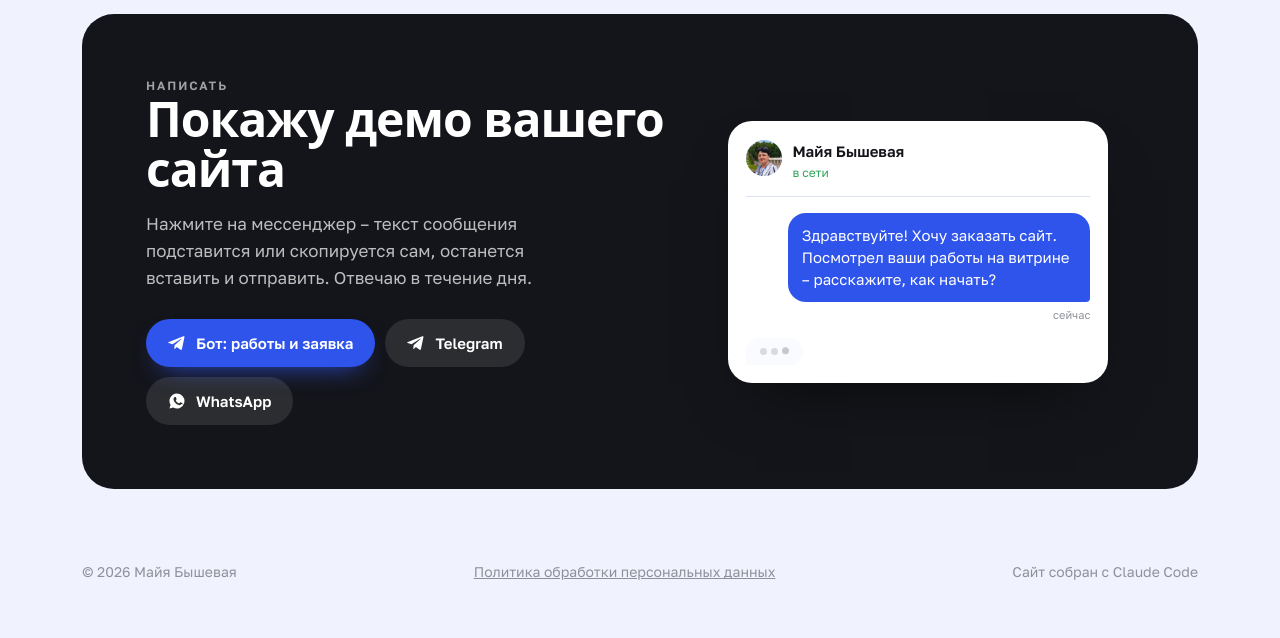
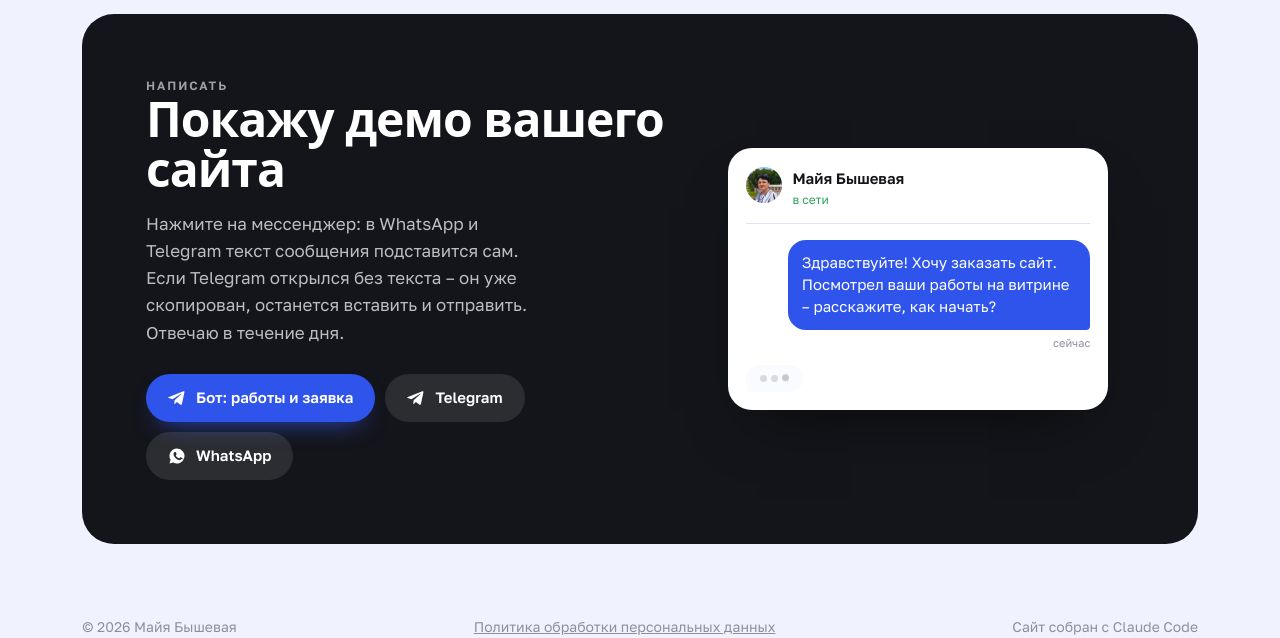
Before and after one commit to Maya13-tet/maya13-tet.github.io, a plain HTML site: page index.html in a window 1280 px wide. Shown: the part 7142-7780 px from the top of the page. Before the commit the page ends 7726 px from the top, so only its background shows below. Drawn offline with Linux system fonts and the light colour scheme; a web font is replaced by a local one.

Commit message:
Telegram-кнопка: заготовленный текст в ссылке (?text=) + подсказка на странице

```diff
--- a/index.html
+++ b/index.html
@@ -192,7 +192,7 @@ footer{padding:26px 0 40px;color:var(--ink-3);font-size:14px;display:flex;flex-w
     <div>
       <div class="eyebrow" style="color:rgba(255,255,255,.6)">Написать</div>
       <h2 id="finalTitle">Покажу демо вашего сайта</h2>
-      <p>Нажмите на мессенджер – текст сообщения подставится или скопируется сам, останется вставить и отправить. Отвечаю в течение дня.</p>
+      <p>Нажмите на мессенджер: в WhatsApp и Telegram текст сообщения подставится сам. Если Telegram открылся без текста – он уже скопирован, останется вставить и отправить. Отвечаю в течение дня.</p>
       <div class="cta" data-cta></div>
     </div>
     <div class="chat" aria-hidden="true">
@@ -249,7 +249,7 @@ footer{padding:26px 0 40px;color:var(--ink-3);font-size:14px;display:flex;flex-w
   const links = [];
   // бот-продавец: работы, цены и бриф круглые сутки (скилл «Бот-продавец»)
   if (M.bot) links.push({ k: 'telegram', label: 'Бот: работы и заявка', href: M.bot.startsWith('http') ? M.bot : `https://t.me/${M.bot.replace(/^@/, '')}` });
-  if (M.telegram) links.push({ k: 'telegram', label: 'Telegram', href: `https://t.me/${String(M.telegram).replace(/^@|https?:\/\/t\.me\//g, '')}`, copy: true });
+  if (M.telegram) links.push({ k: 'telegram', label: 'Telegram', href: `https://t.me/${String(M.telegram).replace(/^@|https?:\/\/t\.me\//g, '')}?text=${enc}`, copy: true });
   if (M.whatsapp) links.push({ k: 'whatsapp', label: 'WhatsApp', href: `https://wa.me/${String(M.whatsapp).replace(/\D/g, '')}?text=${enc}` });
   if (M.max) links.push({ k: 'max', label: 'MAX', href: M.max, copy: true });
   const ctaHtml = links.map((l, i) => `<a class="btn ${i === 0 ? 'btn-main' : 'btn-ghost'}" href="${esc(l.href)}" target="_blank" rel="noopener" ${l.copy ? 'data-copy' : ''}>${ico[l.k]}${l.label}</a>`).join('') || '<span>Добавьте мессенджер: «добавь в витрину Telegram …»</span>';
```
